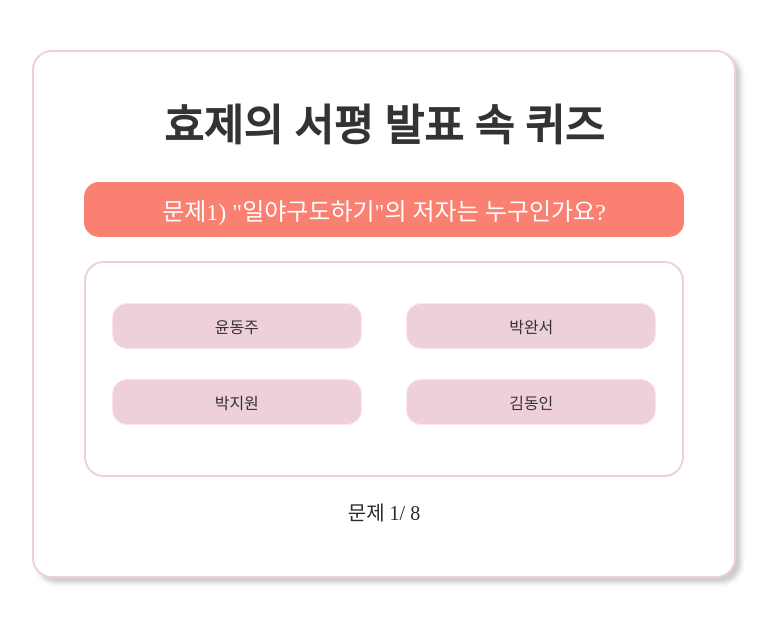
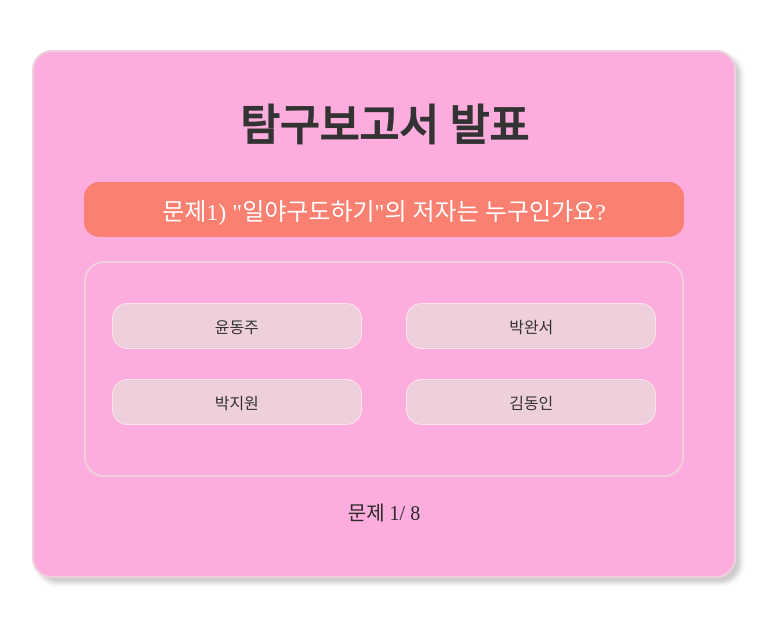
Before and after one commit to hyoje099/rhdehdrydbrrhkwjd, a plain HTML site: page index.html in a window 1280 px wide. Shown: the whole page, without its empty margins (256-1030 px from the left). Drawn offline with Linux system fonts and the light colour scheme.

Commit message:
프로그래밍 v.2.0

```diff
--- a/index.html
+++ b/index.html
@@ -2,7 +2,7 @@
 <html>
 <head>
   <meta http-equiv="content-type" content="text/html; charset=UTF-8">
-  <title>효제의 문학 서평 퀴즈</title>
+  <title>탐구보고서 효제</title>
 
 
     <link rel="stylesheet" href="style/2.css">
@@ -10,7 +10,7 @@
 </head>
 <body>
     <div class="grid">
-   <h1>효제의 서평 발표 속 퀴즈</h1>
+   <h1>탐구보고서 발표</h1>
    <div id="quiz">
       <p id="question"></p>
 
--- a/style/2.css
+++ b/style/2.css
@@ -6,7 +6,7 @@ body {
     padding: 10px 50px 30px;
     margin: 50px auto;
     width: 600px;
-    background: #fff;
+    background: #fdaddd;
     border: 2px solid #eed0dc;
     border-radius: 20px;
     box-shadow: 5px 5px 5px #cbcbcb;
```
